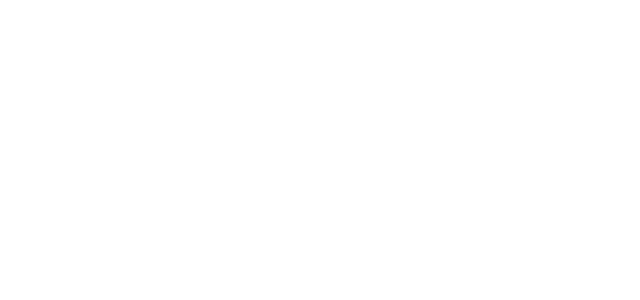
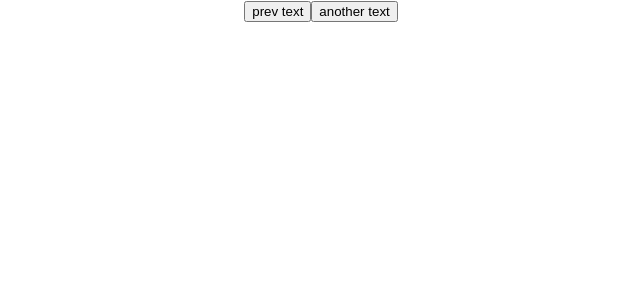
Before and after one commit to eveneul/10week-react-basic, a React (Create React App) app: page / in a window 1280 px wide. Shown: the top 300 px of the page, without its empty margins (319-959 px from the left). Built offline with nearby package versions, Linux system fonts and the light colour scheme.

Commit message:
memo compoentns의 이름을 대문자로 시작하게끔 수정

```diff
--- a/src/App.js
+++ b/src/App.js
@@ -1,17 +1,16 @@
 import logo from './logo.svg';
 import './App.css';
-import { memo, useState } from 'react';
-import { memoBtn } from './components/button';
+import { useState } from 'react';
+import { MemoBtn } from './components/button';
 
 function App() {
 	const [value, setValue] = useState('prev text');
-
 	const handleClick = () => setValue('current Text!');
 
 	return (
 		<div className='App'>
-			<memoBtn text={value} onClick={handleClick} />
-			<memoBtn text='another text' />
+			<MemoBtn text={value} onClick={handleClick} />
+			<MemoBtn text='another text' />
 		</div>
 	);
 }
--- a/src/components/button.jsx
+++ b/src/components/button.jsx
@@ -6,4 +6,4 @@
 	return <button onClick={onClick}>{text}</button>;
 }
 
-export const memoBtn = memo(Btn);
+export const MemoBtn = memo(Btn);
```
